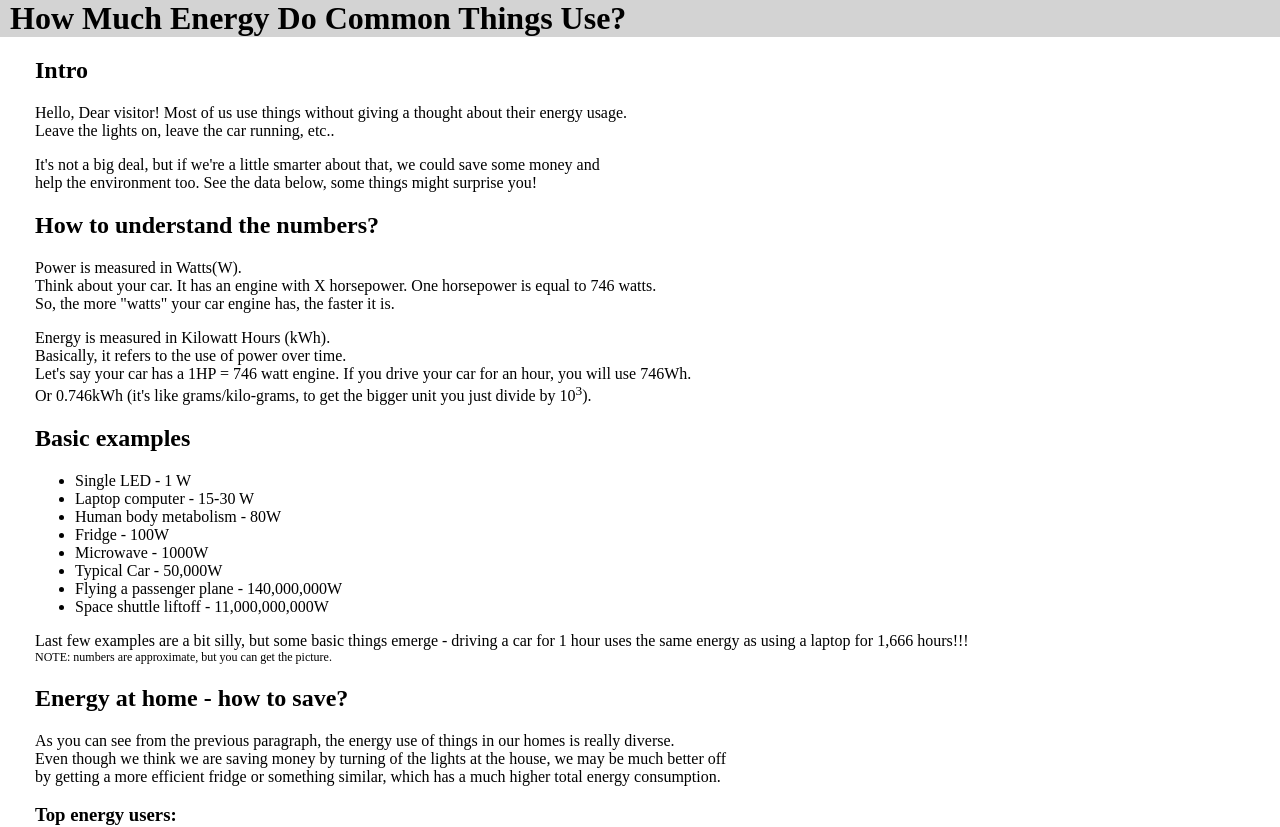
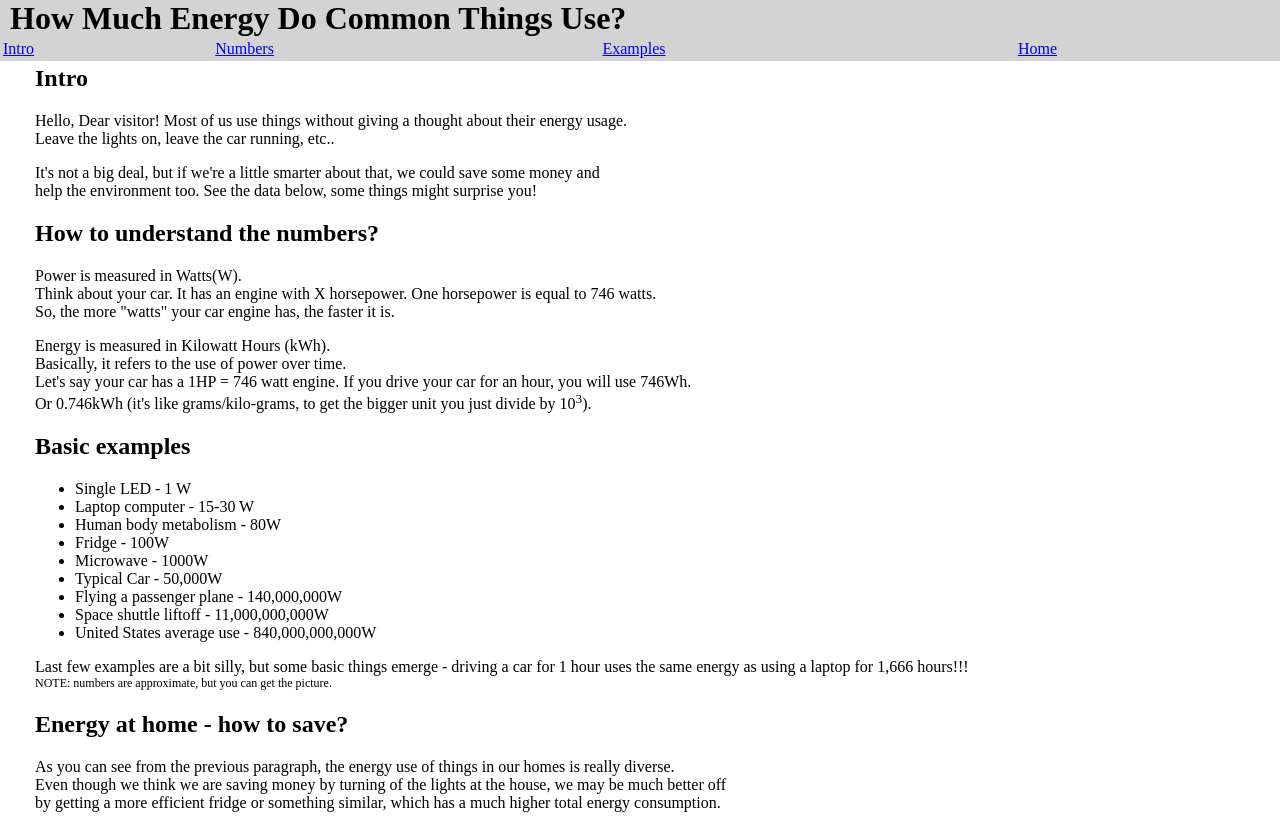
Before and after one commit to Juozas123/HowMuchEnergy, a plain HTML site: page index.html in a window 1280 px wide. Shown: the top 827 px of the page. Drawn offline with Linux system fonts and the light colour scheme.

Commit message:
Tried to do menu

```diff
--- a/index.html
+++ b/index.html
@@ -6,7 +6,19 @@
     <body>
         <header>
             <div class="headerArea">
-                <h1 id="pageTitle" style="margin-bottom: 0px;">How Much Energy Do Common Things Use?</h1>
+                <div>
+                    <h1 id="pageTitle" style="margin-bottom: 0px; margin-top: 0px;">How Much Energy Do Common Things Use?</h1>
+                </div>
+                <div>
+                    <table style="width: 100%">
+                        <tr>
+                            <td><a href="#sectionIntro">Intro</a></td>
+                            <td><a href="#sectionNumbers">Numbers</a></td>
+                            <td><a href="#sectionExamples">Examples</a></td>
+                            <td><a href="#sectionHome">Home</a></td>
+                        </tr>
+                    </table>
+                </div>
             </div>
         </header>
 
@@ -40,7 +52,7 @@
                 <li>Typical Car - 50,000W</li>
                 <li>Flying a passenger plane - 140,000,000W</li>
                 <li>Space shuttle liftoff - 11,000,000,000W</li>
-                <liUnited States average use - 840,000,000,000W</li>
+                <li>United States average use - 840,000,000,000W</li>
             </ul>
 
             <p>Last few examples are a bit silly, but some basic things emerge -
--- a/main.css
+++ b/main.css
@@ -1,10 +1,16 @@
 .footNote {font-size: 12px; }
 
-.headerArea { background-color: lightgray; }
+.headerArea {
+    background-color: lightgray;
+    position: fixed;
+    z-index: 2;
+    margin-top: 0px;
+    width: 100%;
+}
 
 .footerArea { background-color: lightgray; }
 
-.mainContent { margin-left: 35px; }
+.mainContent { margin-left: 35px; position: relative; top: 65px; z-index: 1; }
 
 .listEmptyBuble { list-style-type: circle; }
 
```
